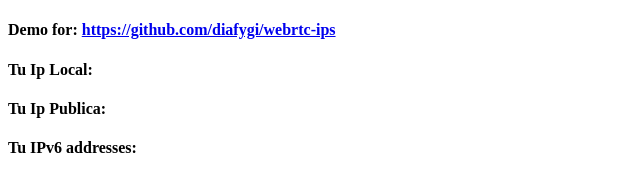
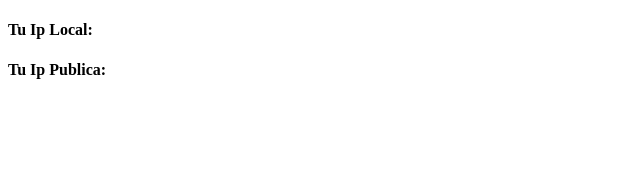
Before and after one commit to JhonnVinces/jvincesweb, a plain HTML site: page test.html in a window 1280 px wide. Shown: the whole page, without its empty margins (0-640 px from the left). Drawn offline with Linux system fonts and the light colour scheme.

Commit message:
jvincesweb

```diff
--- a/test.html
+++ b/test.html
@@ -4,17 +4,10 @@
         <meta http-equiv="Content-Type" content="text/html; charset=utf-8">
     </head>
     <body>
-        <h4>
-            Demo for:
-            <a href="https://github.com/diafygi/webrtc-ips">
-                https://github.com/diafygi/webrtc-ips
-            </a>
-        </h4>
+
         <h4>Tu Ip Local:</h4>
         <ul></ul>
         <h4>Tu Ip Publica:</h4>
-        <ul></ul>
-        <h4>Tu IPv6 addresses:</h4>
         <ul></ul>
         <iframe id="iframe" sandbox="allow-same-origin" style="display: none"></iframe>
         <script>
```
